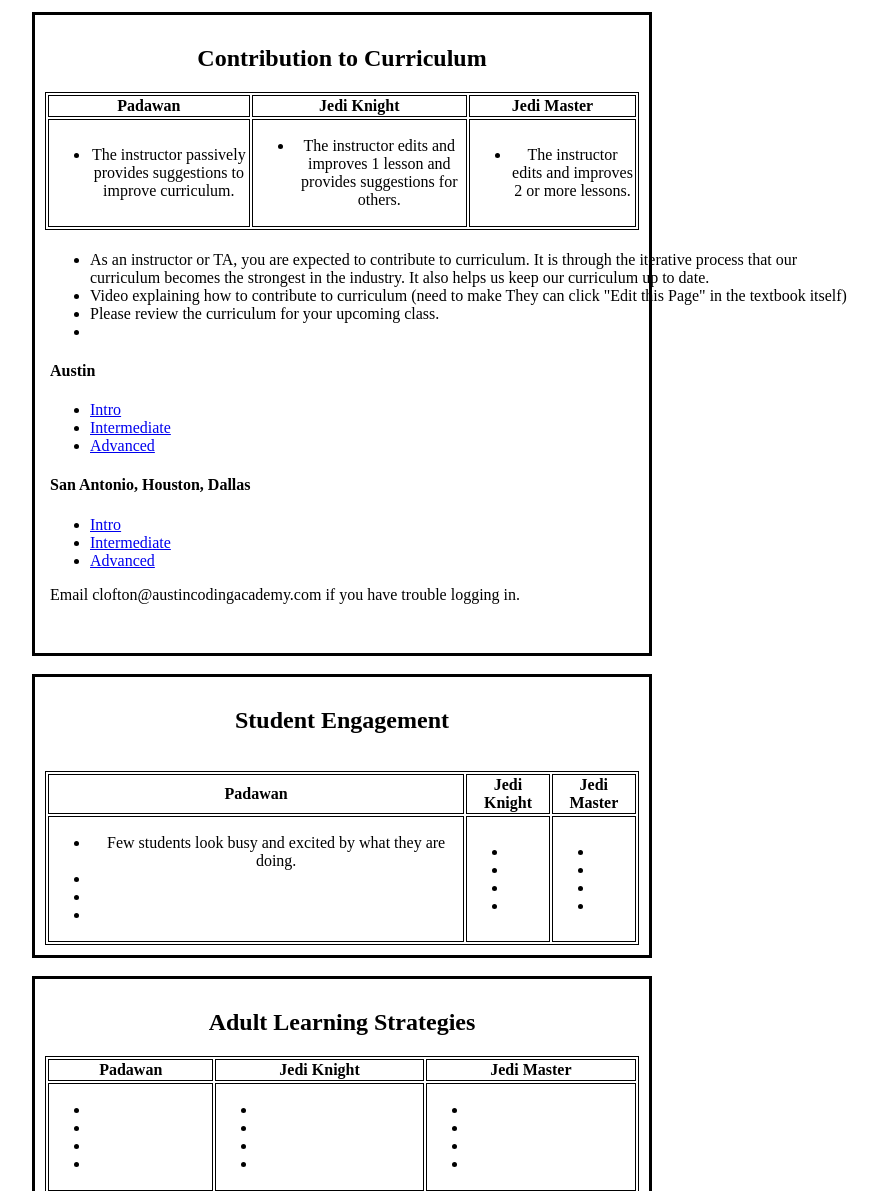
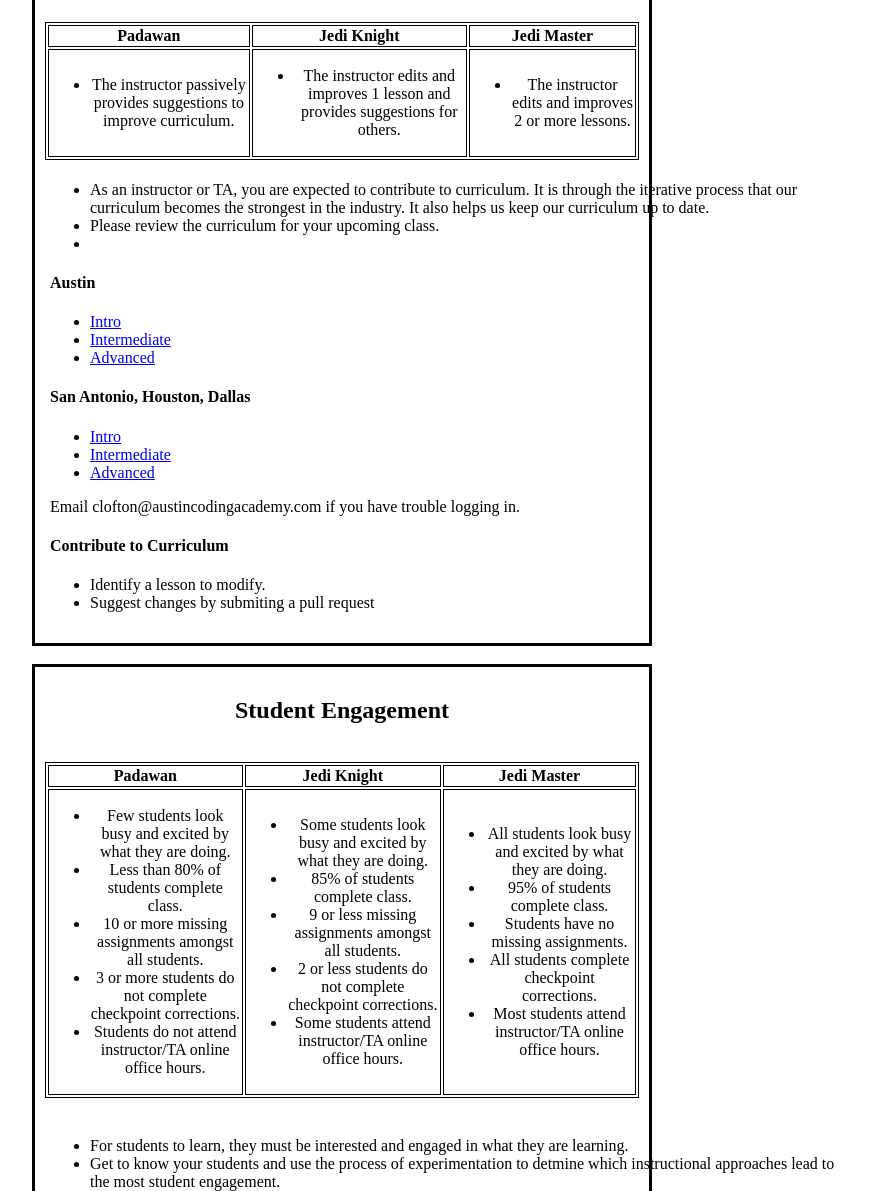
Before and after one commit to AustinCodingAcademy/training, a PHP site: page / in a window 1280 px wide. Shown: the part 4566-5757 px from the top of the page, without its empty margins (298-1176 px from the left). Run offline with PHP 8.4, Linux system fonts and the light colour scheme; lists and menus that the app fills with data are empty.

Commit message:
adding formatting and basic notes

```diff
--- a/index.php
+++ b/index.php
@@ -19,7 +19,7 @@
     <h2>Domain 2: Teaching</h2>
           <p><a href="#student-engagement">Student Engagment</a></p>
           <p><a href="#adult-learning-strategies">Adult Learning Strategies</a></p>
-          <p><a href="#classroom-structure-and-layout">Classroom Structure and Layout</a></p>
+          <p><a href="#class-structure-and-layout">Class Structure and Layout</a></p>
       <h2>Domain 3: Professionalism</h2>
           <p><a href="#economic-collaboratives">Economic Collaboratives</a></p>
           <p><a href="#continued-learning">Continued Learning</a></p>
@@ -60,7 +60,6 @@
       </table>
       <div class="section">
         <ul>
-          <li>Knowledge of Students Video:Need to make</li>
           <li>Read this <a href="https://mindstepsinc.com/2012/09/activating-prior-knowledge/">Knowledge of Students Article</a></li>
           <li>Complete this assessment:</li>
         </ul>
@@ -103,7 +102,6 @@
         <ul>
           <li>A lesson plan is required for each class you teach.</li>
           <li>You will store lesson plans <a href="https://drive.google.com/drive/folders/0B7QNCc2N_umjem5EakJLeUNSOVU?usp=sharing">here</a>.</li>
-          <li>Lesson Cycle Video: Need to make</li>
           <li>Review the <a href="https://docs.google.com/document/d/1qX5-ShB3WdDoV4g46RKGV-LZQkHlZzJKOxz08wy99ZM/edit">Lesson Plan Template.</a></li>
         </ul>
       </div>
@@ -136,7 +134,6 @@
           <h3>Projects</h3>
           <div class="section">
             <p>Facilitate learning through project-based instruction.</p>
-            <p>Watch the video: (need to make the video and include example of it being done well in class)</p>
           </div>
           <br>
           <h3>Assessment</h3>
@@ -193,8 +190,6 @@
           <li>As an instructor or TA, you are expected to contribute to curriculum. It is through
           the iterative process that our curriculum becomes the strongest in the industry. It also
           helps us keep our curriculum up to date.</li>
-          <li>Video explaining how to contribute to curriculum (need to make They can click "Edit this Page"
-          in the textbook itself)</li>
           <li>Please review the curriculum for your upcoming class.<li>
         </ul>
         <h4>Austin</h4>
@@ -210,8 +205,12 @@
               <li><a href="https://dotnet.austincodingacademy.com/">Advanced</a></li>
             </ul>
             <p>Email clofton@austincodingacademy.com if you have trouble logging in.</p>
+          <h4>Contribute to Curriculum</h4>
+          <ul>
+            <li>Identify a lesson to modify.</li>
+            <li>Suggest changes by submiting a pull request</li>
+          </ul>
       </div>
-          <br>
     </div>
       <br>
     <div style = "border: 3px solid black; text-align:center; padding: 10px;">
@@ -226,24 +225,34 @@
         <tr>
           <td><ul>
               <li>Few students look busy and excited by what they are doing.</li>
-              <li></li>
-              <li></li>
-              <li></li>
+              <li>Less than 80% of students complete class.</li>
+              <li>10 or more missing assignments amongst all students.</li>
+              <li>3 or more students do not complete checkpoint corrections.</li>
+              <li>Students do not attend instructor/TA online office hours.</li>
           </ul></td>
           <td><ul>
-              <li></li>
-              <li></li>
-              <li></li>
-              <li></li>
+              <li>Some students look busy and excited by what they are doing.</li>
+              <li>85% of students complete class.</li>
+              <li>9 or less missing assignments amongst all students.</li>
+              <li>2 or less students do not complete checkpoint corrections.</li>
+              <li>Some students attend instructor/TA online office hours.</li>
           </ul></td>
           <td><ul>
-              <li></li>
-              <li></li>
-              <li></li>
-              <li></li>
+              <li>All students look busy and excited by what they are doing.</li>
+              <li>95% of students complete class.</li>
+              <li>Students have no missing assignments.</li>
+              <li>All students complete checkpoint corrections.</li>
+              <li>Most students attend instructor/TA online office hours.</li>
           </ul></td>
         </tr>
       </table>
+      <br>
+      <div class="section">
+        <ul>
+          <li>For students to learn, they must be interested and engaged in what they are learning.</li>
+          <li>Get to know your students and use the process of experimentation to detmine which instructional approaches lead to the most student engagement.</li>
+        </ul>
+      </div>
     </div>
       <br>
     <div style = "border: 3px solid black; text-align:center; padding: 10px;">
@@ -256,31 +265,37 @@
         </tr>
         <tr>
           <td><ul>
-              <li></li>
-              <li></li>
-              <li></li>
-              <li></li>
+              <li>Instructor mainly lecture which is an ineffective adult learning strategy.</li>
+              <li>The instructor does not effectively facilitate project based learning.</li>
+              <li>Instructor seldom asks questions that challenge students to think and explain.</li>
           </ul></td>
           <td><ul>
-              <li></li>
-              <li></li>
-              <li></li>
-              <li></li>
+              <li>Instructor consistently utilizes project based learning. </li>
+              <li>The instructor effectively facilitates project based learning by monitoring working groups and asking guiding questions that lead students to “a-ha” moments.</li>
+              <li>Instructor experiments with self directed learning strategies.</li>
+              <li>Instructor sometimes asks questions that challenge students to think and explain.</li>
           </ul></td>
           <td><ul>
-              <li></li>
-              <li></li>
-              <li></li>
-              <li></li>
+              <li>Instructor consistently utilizes project based learning everyday and keeps lectures to less than 20 minutes per class.</li>
+              <li>The instructor effectively facilitates project based learning by monitoring working groups and asking guiding questions that lead students to “a-ha” moments.</li>
+              <li>Instructor consistently uses self directed learning strategies.</li>
+              <li>Instructor consistently asks questions that challenge students to think and explain.</li>
           </ul></td>
         </tr>
       </table>
+      <br>
+      <div class="section">
+        <ul>
+          <li>Following adult learning strategies = good teaching!</li>
+          <li>Watch the video below to learn about common characteristics of adult learners:</li>
+        </ul>
+      </div>
       <iframe width="560" height="315" src="https://www.youtube.com/embed/DSupWyxNIN0" frameborder="0" allowfullscreen></iframe>
       <br>
     </div>
       <br>
     <div style = "border: 3px solid black; text-align:center; padding: 10px;">
-      <h2 id="classroom-structure-and-layout">Classroom Structures and Layout</h2>
+      <h2 id="class-structure-and-layout">Class Structures and Layout</h2>
       <table style="width:100%;">
         <tr>
           <th>Padawan</th>
@@ -289,25 +304,29 @@
         </tr>
         <tr>
           <td><ul>
-              <li></li>
-              <li></li>
-              <li></li>
-              <li></li>
+              <li>Grading is inconsistent.</li>
+              <li>Few comments on students’ code.</li>
+              <li>Students do not know when and what assignments are due.</li>
           </ul></td>
           <td><ul>
-              <li></li>
-              <li></li>
-              <li></li>
-              <li></li>
+              <li>Grades are updated each week.</li>
+              <li>Commenting on students’ code for most assignments.</li>
+              <li>Students always know when and what assignments are due. </li>
           </ul></td>
           <td><ul>
-              <li></li>
-              <li></li>
-              <li></li>
-              <li></li>
+              <li>Grades are updated each week.</li>
+              <li>Commenting on students’ code for every assignments.</li>
+              <li>Students always know when and what assignments are due and are aware of the desired learning outcome for each assignment.</li>
           </ul></td>
         </tr>
       </table>
+      <br>
+      <div class="section">
+        <ul>
+          <li>Clearly communicate expectations to students.</li>
+          <li>Read over our <a href="https://docs.google.com/document/d/12yrtM2fiMMH1KPsqB12j4s5ypx-lWZXLCheyIhVw8-A/edit">official grading policies</a>.</li>
+        </ul>
+      </div>
     </div>
       <br>
     <div style = "border: 3px solid black; text-align:center; padding: 10px;">
@@ -320,25 +339,26 @@
         </tr>
         <tr>
           <td><ul>
-              <li></li>
-              <li></li>
-              <li></li>
-              <li></li>
+              <li>Instructor completes minimum requirements and works for a paycheck.</li>
           </ul></td>
           <td><ul>
-              <li></li>
-              <li></li>
-              <li></li>
-              <li></li>
+              <li>Instructor works towards empowering the future generation of developers.</li>
           </ul></td>
           <td><ul>
-              <li></li>
-              <li></li>
-              <li></li>
-              <li></li>
+              <li>Instructor exceeded expectations by demonstrating a passion to empower the future generation of developers.</li>
           </ul></td>
         </tr>
       </table>
+      <br>
+      <div class="section">
+        <p>
+          Our mission at Austin Coding Academy is to get 100,000 people into tech careers that otherwise wouldn't be. Why? We believe that due to a lack of educational options, the tech community is missing in diversity. We believe that through effective and compassionate education everyone can learn to code. Bringing more people into tech is important because the tech community is literally building our future. Not only is this important for our society as a whole, but many people have a lot of potential they are not accessing in their current careers. We want to be the difference in these peoples' lives. We want to be the bridge to their better future. We want to empower them to create their own future - to become the developers and entrepreneurs our world needs.
+        </p>
+        <ul>
+          <li>We empower our students to transform their future by learning technical skills.</li>
+          <li>By succeeding in our mission, we will benefit our community.</li>
+        </ul>
+      </div>
     </div>
       <br>
       <div style = "border: 3px solid black; text-align:center; padding: 10px;">
@@ -351,25 +371,22 @@
           </tr>
           <tr>
             <td><ul>
-                <li></li>
-                <li></li>
-                <li></li>
-                <li></li>
+                <li>Instructor seldom seeks out learning resources to develop instructional abilities and programming skills.</li>
             </ul></td>
             <td><ul>
-                <li></li>
-                <li></li>
-                <li></li>
-                <li></li>
+                <li>Instructor usually seeks out learning resources to develop instructional abilities and programming skills.</li>
             </ul></td>
             <td><ul>
-                <li></li>
-                <li></li>
-                <li></li>
-                <li></li>
+                <li>Instructor always seeks out learning resources to develop instructional abilities and programming skills.</li>
             </ul></td>
           </tr>
         </table>
+        <br>
+        <div class="section">
+          <ul>
+            <li>Continue to seek out learning opportunities.</li>
+          </ul>
+        </div>
       </div>
         <br>
     <div style = "border: 3px solid black; text-align:center; padding: 10px;">
@@ -382,25 +399,34 @@
         </tr>
         <tr>
           <td><ul>
-              <li></li>
-              <li></li>
-              <li></li>
-              <li></li>
+              <li>Instructor follows ethics and sensitivity protocols.</li>
+              <li>Instructor sometimes engages in borderline offensive behavior or speech (political jokes, meeting students privately outside of class ).</li>
           </ul></td>
           <td><ul>
-              <li></li>
-              <li></li>
-              <li></li>
-              <li></li>
+              <li>Instructor follows ethics and sensitivity protocols.</li>
+              <li>Instructor does not engage in borderline offensive behavior or speech (political jokes, meeting students privately outside of class).</li>
           </ul></td>
           <td><ul>
-              <li></li>
-              <li></li>
-              <li></li>
-              <li></li>
+              <li>Instructor follows ethics and sensitivity protocols.</li>
+              <li>Instructor enforces ethics and sensitivity guidelines in classroom and teaches students how to behave and communicate in a professional environment.</li>
           </ul></td>
         </tr>
       </table>
+      <div class="section">
+        <p>We create a safe space for all of our students and employees. It's very important that we, as leaders of the school, do our part to model and represent these qualities for our students.</p>
+      <h4>Ethics</h4>
+        <ol>
+          <li>Avoid sensitive topics.</li>
+          <li>Be honest.</li>
+          <li>Understand that students are just learning and be patient with them.</li>
+          <li>Act with compassion. Put yourself in the perspective of your students.</li>
+          <li>Always respect everyone.</li>
+          <li>Take steps to make sure students are comfortable.</li>
+          <li>In a difficult situation, don't be afraid to ask for help!</li>
+          <li>An apology can go along way.</li>
+          <li>Trust is earned.</li>
+        </ol>
+      </div>
     </div>
       <br>
     <div style = "border: 3px solid black; text-align:center; padding: 10px;">
@@ -413,28 +439,24 @@
         </tr>
         <tr>
           <td><ul>
-              <li></li>
-              <li></li>
-              <li></li>
-              <li></li>
+              <li>Instructor struggles to complete operational responsibilities.</li>
           </ul></td>
           <td><ul>
-              <li></li>
-              <li></li>
-              <li></li>
-              <li></li>
+              <li>Instructor fulfills all operational responsibilities.</li>
           </ul></td>
           <td><ul>
-              <li></li>
-              <li></li>
-              <li></li>
-              <li></li>
+              <li>Instructor fulfills all operational responsibilities and goes above and beyond to help the school.</li>
           </ul></td>
         </tr>
       </table>
+      <div class="section">
+        <ul>
+          <li><a href="https://docs.google.com/document/d/1dznTV85QGEC9vCBwGDrk6RsKgPhX5wnp8yCijgOAGg4/edit?usp=sharing">Austin Operational Responsibilites</a></li>
+          <li><a href="https://docs.google.com/document/d/1RiUF_cZu9fQyUWM1Om89OzQLzeIhHeKLNRrhGsKbg4Q/edit?usp=sharing">San Antonio Operational Responsibilites</a></li>
+        </ul>
+      </div>
     </div>
       <br>
-
     <div style = "border: 3px solid black; text-align:center; padding: 10px;">
       <h2 id="coaching-and-evaluation">Coaching and Evaluation</h2>
       <table style="width:100%;">
```
